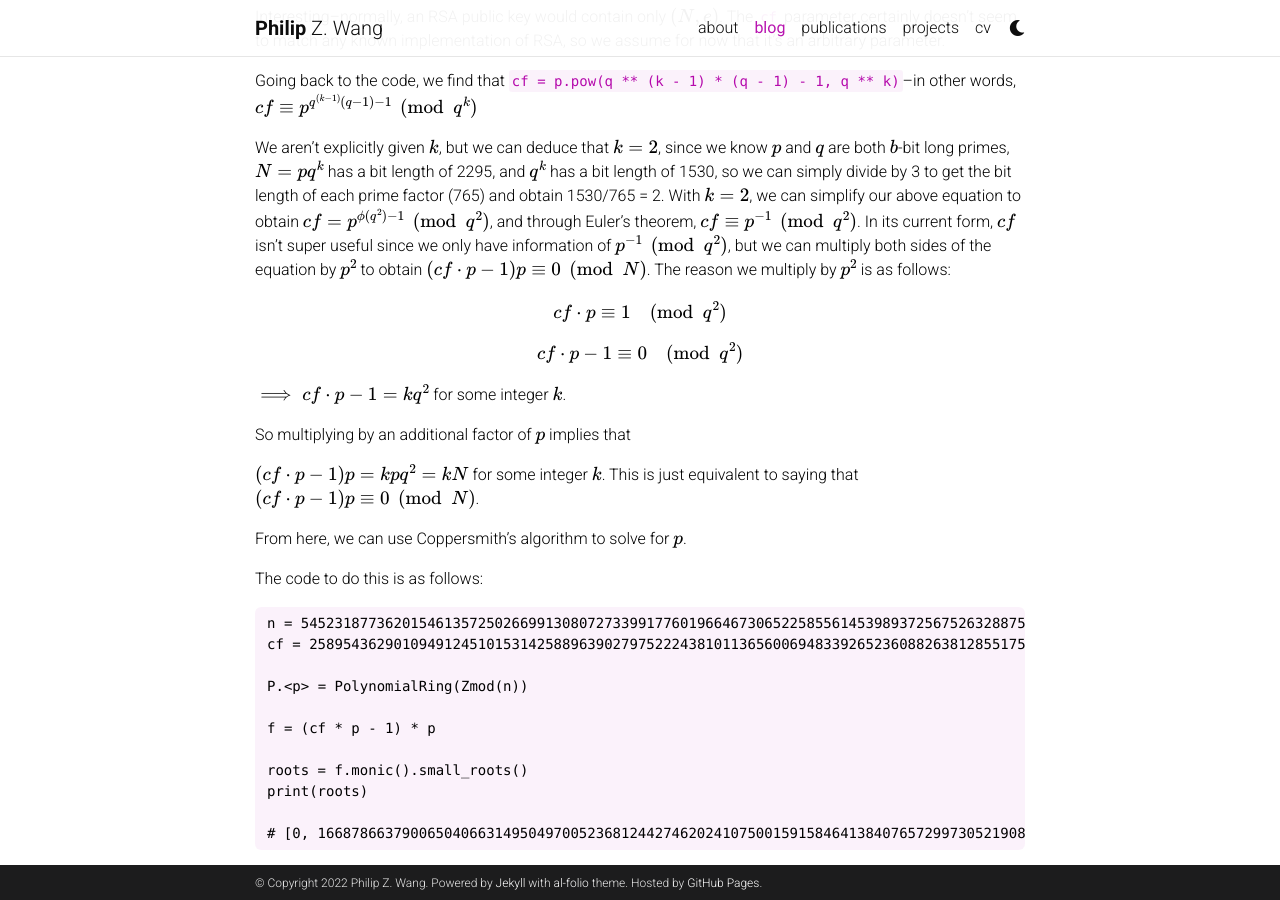
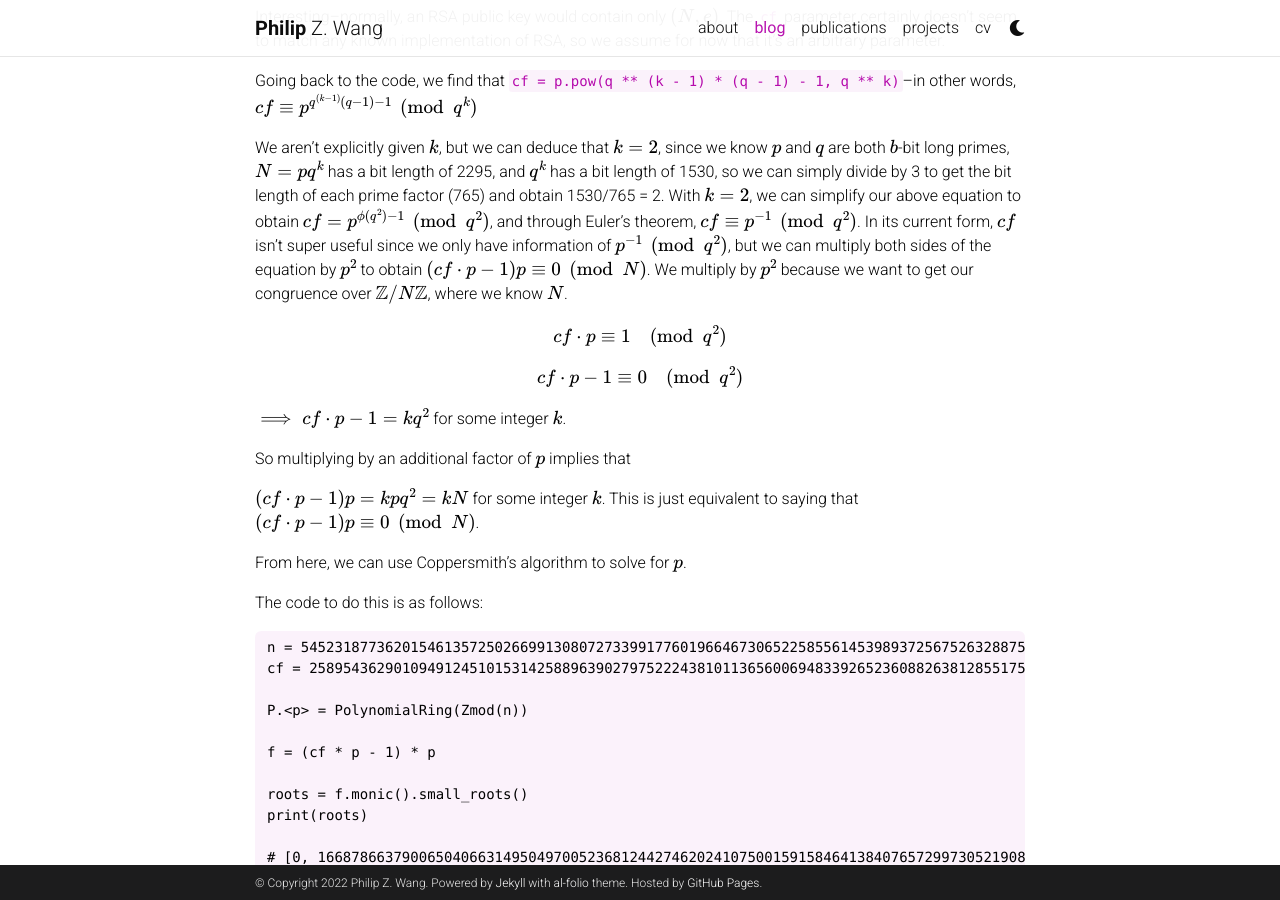
Before and after one commit to pwang00/pwang00.github.io, a Jekyll site: the page built from _posts/2019-09-06-happy.md, in a window 1280 px wide and 900 px high, scrolled down 955 px. Built offline with Jekyll 4.4.1, drawn with Linux system fonts in a browser that asks for light colours; comment, search, counter and statistics services are not loaded; a style sheet for code colours, icons or effects is not loaded.

Commit message:
Update blog

```diff
--- a/_posts/2019-09-06-happy.md
+++ b/_posts/2019-09-06-happy.md
@@ -48,7 +48,7 @@
 
 Going back to the code, we find that `cf = p.pow(q ** (k - 1) * (q - 1) - 1, q ** k)`--in other words, $$cf \equiv p^{q^{(k - 1)}(q - 1) - 1} \pmod{q^k}$$
 
-We aren't explicitly given $$k$$, but we can deduce that $$k = 2$$, since we know $$p$$ and $$q$$ are both $$b$$-bit long primes, $$N = pq^k$$ has a bit length of 2295, and $$q^k$$ has a bit length of 1530, so we can simply divide by 3 to get the bit length of each prime factor (765) and obtain 1530/765 = 2.  With $$k = 2$$, we can simplify our above equation to obtain $$cf = p^{\phi(q^2) - 1} \pmod{q^2}$$, and through Euler's theorem, $$cf \equiv p^{-1} \pmod{q^2}$$.  In its current form, $$cf$$ isn't super useful since we only have information of $$p^{-1} \pmod{q^2}$$, but we can multiply both sides of the equation by $$p^2$$ to obtain $$(cf \cdot p - 1)p \equiv 0 \pmod{N}$$.  The reason we multiply by $$p^2$$ is as follows:
+We aren't explicitly given $$k$$, but we can deduce that $$k = 2$$, since we know $$p$$ and $$q$$ are both $$b$$-bit long primes, $$N = pq^k$$ has a bit length of 2295, and $$q^k$$ has a bit length of 1530, so we can simply divide by 3 to get the bit length of each prime factor (765) and obtain 1530/765 = 2.  With $$k = 2$$, we can simplify our above equation to obtain $$cf = p^{\phi(q^2) - 1} \pmod{q^2}$$, and through Euler's theorem, $$cf \equiv p^{-1} \pmod{q^2}$$.  In its current form, $$cf$$ isn't super useful since we only have information of $$p^{-1} \pmod{q^2}$$, but we can multiply both sides of the equation by $$p^2$$ to obtain $$(cf \cdot p - 1)p \equiv 0 \pmod{N}$$.  We multiply by $$p^2$$ because we want to get our congruence over $$\mathbb{Z}/N\mathbb{Z}$$, where we know $$N$$.
 
 $$ cf \cdot p \equiv 1 \pmod{q^2} $$
 
```
